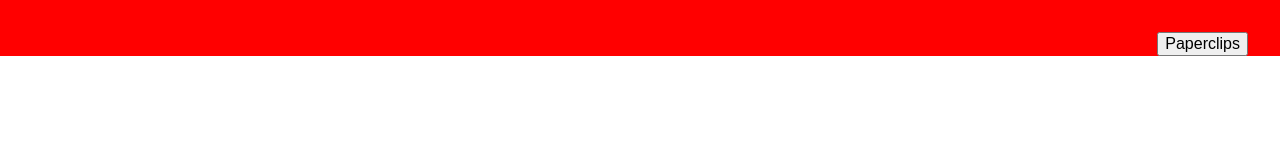
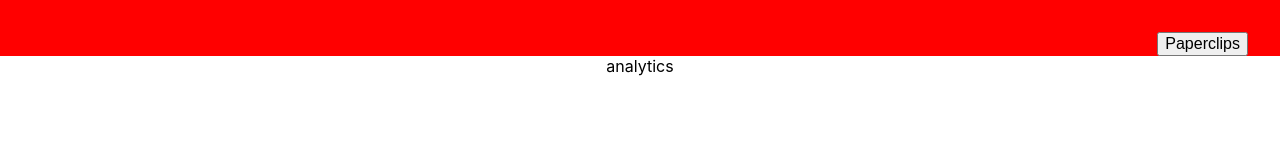
Before and after one commit to cooljasonmelton/paperclips-fe, a React (Create React App) app: page /analytics in a window 1280 px wide. Shown: the top 160 px of the page. Built offline with nearby package versions, Linux system fonts and the light colour scheme.

Commit message:
set up routes to entry and analytics containers

```diff
--- a/src/App.js
+++ b/src/App.js
@@ -7,6 +7,8 @@ import './App.css';
 
 // components
 import Menu from './menu/Menu';
+import AnalyticsContainer from './analytics/AnalyticsContainer'
+import EntryContainer from './writing/EntryContainer'
 
 const App = () => {
   return (
@@ -15,6 +17,8 @@ const App = () => {
         <Menu/>
 
         <Switch>
+          <Route path="/write" component={EntryContainer} />
+          <Route path="/analytics" component={AnalyticsContainer} />
 
         </Switch>
 
--- a/src/analytics/AnalyticsContainer.js
+++ b/src/analytics/AnalyticsContainer.js
@@ -8,6 +8,7 @@ import './AnalyticsContainer.css';
 const AnalyticsContainer = () => {
   return (
     <div className="AnalyticsContainer">
+      analytics
 
 
     </div>
--- a/src/writing/EntryContainer.js
+++ b/src/writing/EntryContainer.js
@@ -8,6 +8,7 @@ import './EntryContainer.css';
 const EntryContainer = () => {
   return (
     <div className="EntryContainer">
+      entry
 
 
     </div>
```
